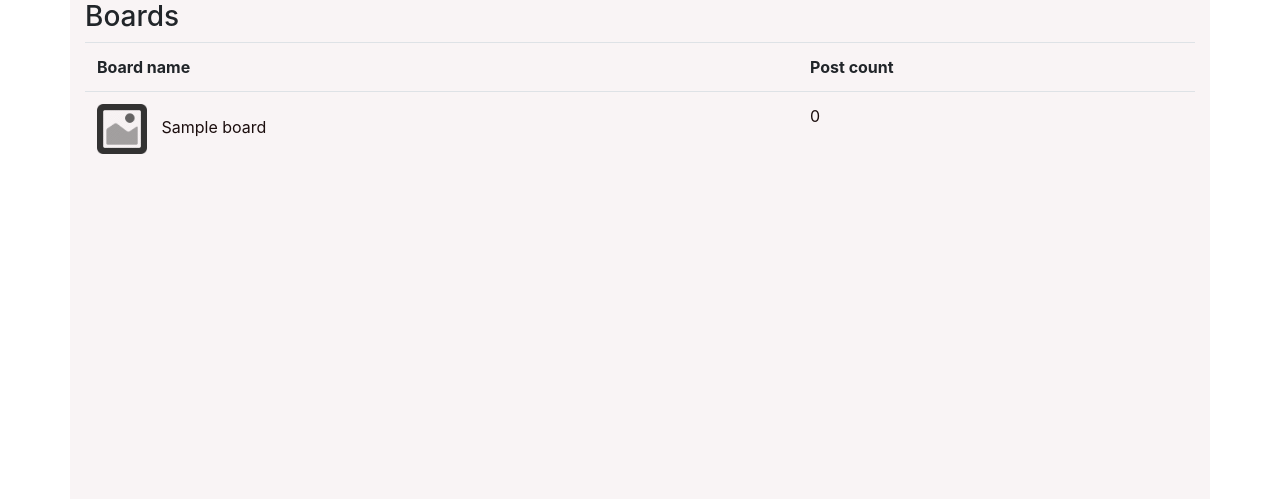
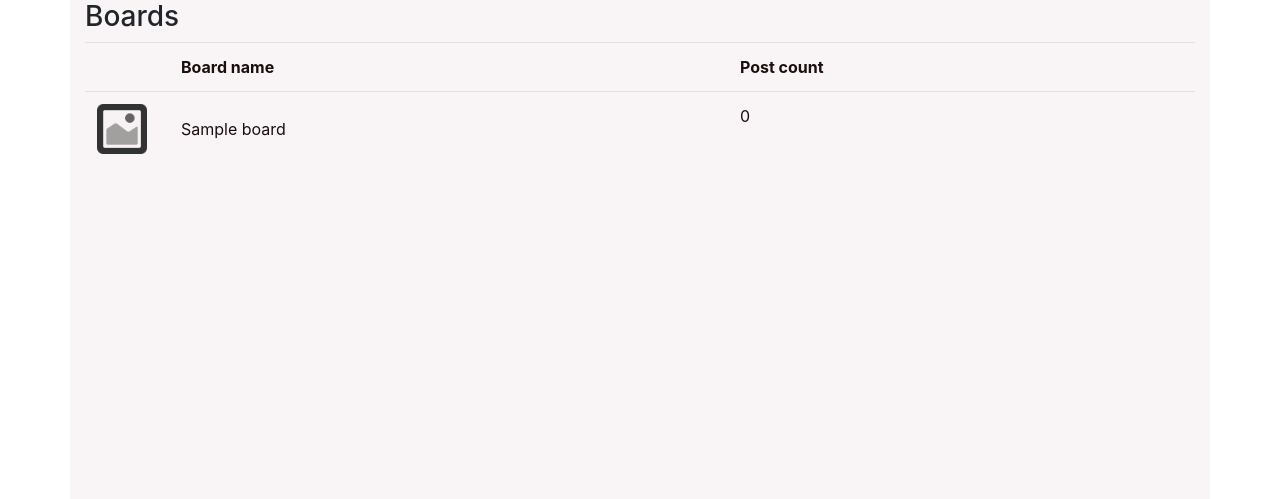
Before and after one commit to SH-anonta/Discussion-Forum, a Django app: page /forum/ in a window 1280 px wide. Shown: the part 90-589 px from the top of the page. Run offline with Django 3.2, Linux system fonts and the light colour scheme; tables that the repository leaves empty hold one stand-in row (values such as "Sample post"); some libraries are stand-ins or nearby versions.

Commit message:
New theme, added more css styles to layout base template

```diff
--- a/forum/templates/forum/home_page.html
+++ b/forum/templates/forum/home_page.html
@@ -9,13 +9,14 @@
 
         <table class="table">
             <tr>
+                <th class="fit"></th>
                 <th>Board name</th>
                 <th>Post count</th>
             </tr>
         {%for board in boards%}
             <tr>
-                <td>
-                    <img class='BoardICON' src="{%static 'forum/images/placeholder_icon.png' %}"/>
+                <td class="fit"><img class='BoardICON' src="{%static 'forum/images/placeholder_icon.png' %}"/></td>
+                <td class="align-middle">
                     {{board.title}}
                 </td>
                 <td>0</td>  {#todo put variable here#}
@@ -36,6 +37,13 @@
         max-width: 50px;
         margin-right: 10px;
     }
+
+    .table td.fit,
+    .table th.fit {
+        white-space: nowrap;
+        width: 1%;
+    }
+
 </style>
 
 {%endblock%}
--- a/forum/templates/forum/layout_base_template.html
+++ b/forum/templates/forum/layout_base_template.html
@@ -24,13 +24,17 @@ It also provides default content for Header footer and sidebar
                 <h3 class="h3">Site Forum</h3>
             </div>
 
+<!--
             <div id="UserNameT" class="col-sm-2">
-            {%if user.is_authenticated%}
-                <p class="text-small text-right">{{user.username}}</p>
-            {%endif%}
+
             </div>
+-->
 
-            <div id="LoginLogoutLinkContainer" class="col-sm-2 text-right">
+            <div id="LoginLogoutLinkContainer" class="col-sm-4 text-right">
+                {%if user.is_authenticated%}
+                    <p class="d-inline mr-2 text-small text-right">{{user.username}}</p>
+                {%endif%}
+
                 {%if user.is_authenticated %}
                     <a id="logoutLNK" class="login-logout-btn btn btn-sm btn-outline-danger" role="button" href="{%url 'forum:logout'%}"> Logout </a>
                 {%else%}
@@ -89,7 +93,7 @@ It also provides default content for Header footer and sidebar
 
 
 
-p, a, td{
+p, a, td, th{
     color: #1C0E0E;
 }
 
@@ -113,7 +117,7 @@ p, a, td{
 }
 
 #navigation *{
-    color: #F9F4F5;
+    color: white;
 }
 
 #navigation a:hover{
```
